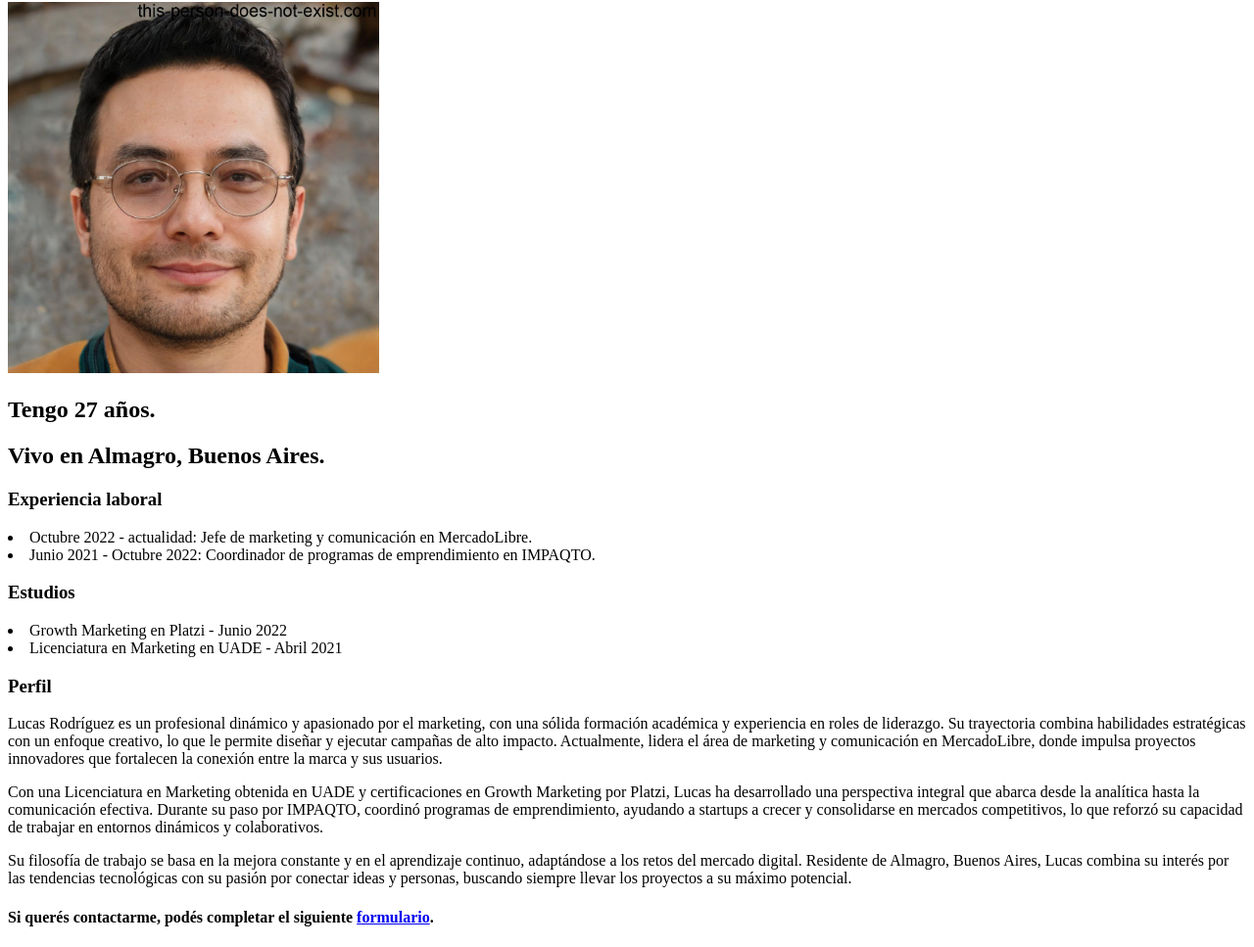
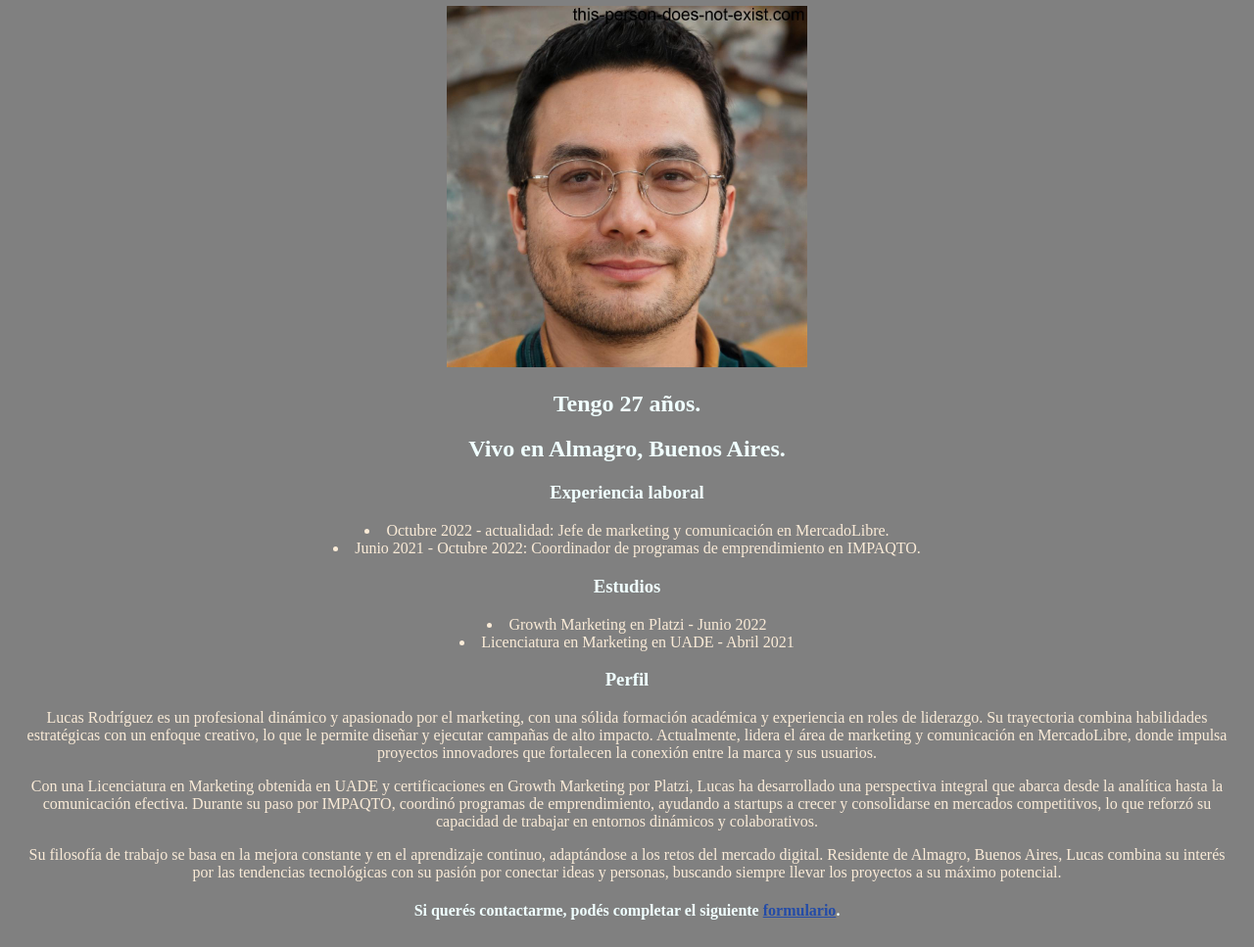
Before and after one commit to martinagonzaalez/ProyectoUTN, a plain HTML site: page cv.html in a window 1280 px wide. Shown: the part 78-1045 px from the top of the page at 98% size. Drawn offline with Linux system fonts and the light colour scheme.

Commit message:
CSS link

```diff
--- a/cv.html
+++ b/cv.html
@@ -5,9 +5,10 @@
     <meta charset="UTF-8">
     <meta name="viewport" content="width=device-width, initial-scale=1.0">
     <title>Tarea unidad 3</title>
+    <link rel="stylesheet" href="style.css">
 </head>
 
-<body>
+<body class="general">
     <h1>Lucas Rodríguez</h1>
     <img src="descarga.jpeg" alt="foto de Lucas" style="width: 30%;">
     <h2>Tengo 27 años.</h2>
--- /dev/null
+++ b/style.css
@@ -0,0 +1,17 @@
+.general {
+    text-align: center;
+    background-color: grey;
+    margin: 2%;
+}
+
+h1, h2, h3, h4 {
+    color: azure;
+}
+
+li, p {
+    color: antiquewhite;
+}
+
+a{
+    color: #234ba7;
+}
```
